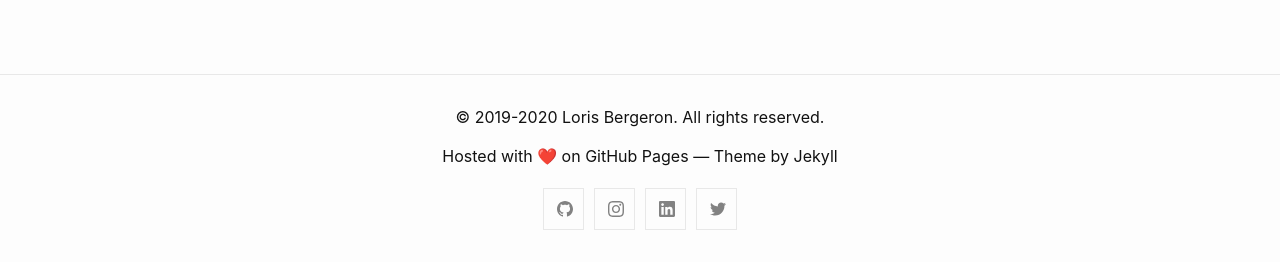
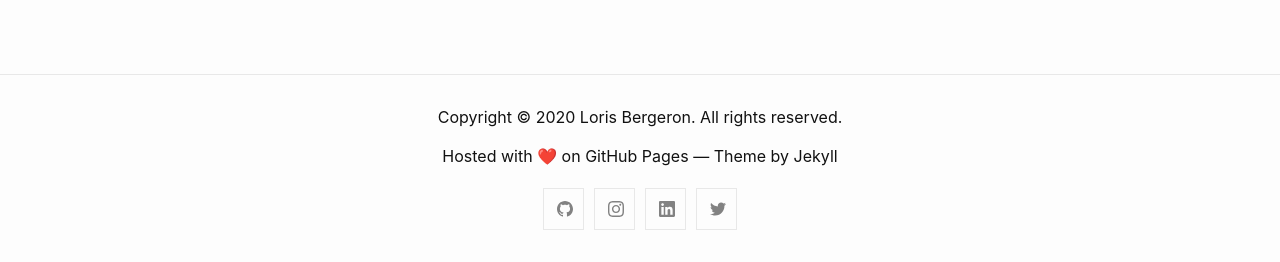
Before and after one commit to lorisbergeron/lorisbergeron.github.io, a Jekyll site: the page built from index.html, in a window 1280 px wide. Shown: the part 635-897 px from the top of the page. Built offline with Jekyll 4.4.1, drawn with Linux system fonts in a browser that asks for light colours; the list of posts is cut into pages by our own code.

Commit message:
Revert copyright text and simply use current date

```diff
--- a/_includes/footer.html
+++ b/_includes/footer.html
@@ -4,7 +4,7 @@
   <div class="wrapper">
 
     <div class=footer-col-wrapper">
-      <p style="text-align:center;">&copy; 2019-<script>document.write(new Date().getFullYear())</script> Loris Bergeron. All rights reserved.</p>
+      <p style="text-align:center;">Copyright &copy; <script>document.write(new Date().getFullYear())</script> Loris Bergeron. All rights reserved.</p>
       <p style="text-align:center;">Hosted with &#10084;&#65039; on GitHub Pages — Theme by <a href="https://github.com/jekyll/minima">Jekyll</a></p>
     </div>
 
```
